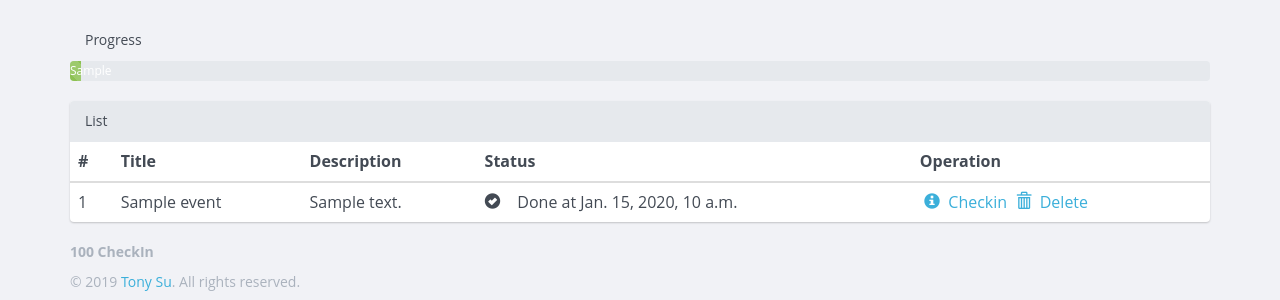
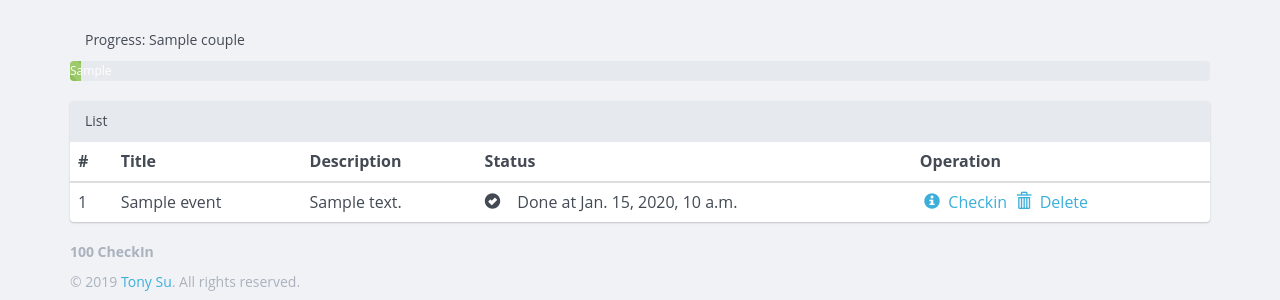
Before and after one commit to peitaosu/100CheckIn, a Django app: template checkin/checkin/templates/event.html in a window 1280 px wide. Shown: the part 52-352 px from the top of the page. Run offline with Django 3.2, Linux system fonts and the light colour scheme; the template is opened without the code that fills it: most values are stand-ins (such as "Sample title", 1, 10 or a date in 2020); some libraries are stand-ins or nearby versions; some web fonts are replaced.

Commit message:
show couple name in progress

```diff
--- a/checkin/checkin/templates/event.html
+++ b/checkin/checkin/templates/event.html
@@ -4,7 +4,7 @@
 <div>
     <div class="row">
         <div class="col-md-12">
-            <div class="panel-heading">Progress</div>
+            <div class="panel-heading">Progress: {{ couple }}</div>
             <div class="progress progress-striped active">
                 <div class="progress-bar progress-bar-success" role="progressbar" aria-valuenow="{{ percent }}" aria-valuemin="0" aria-valuemax="100" style="width: {{ percent }}%">
                 <span>{{ complete }}/{{ total }} Completed</span>
--- a/checkin/checkin/views.py
+++ b/checkin/checkin/views.py
@@ -44,6 +44,10 @@ def event(request, action):
         return redirect("/")
     context = show_login_user(request, context)
     current_user = models.User.objects.get(email=request.session["email"])
+    context["couple"] = current_user.name
+    if current_user.link != "":
+        linked_user = models.User.objects.get(email=current_user.link)
+        context["couple"] = "{} & {}".format(current_user.name, linked_user.name)
     if action == "/add":
         return render(request, 'add.html', context)
     elif action == "/new":
```
